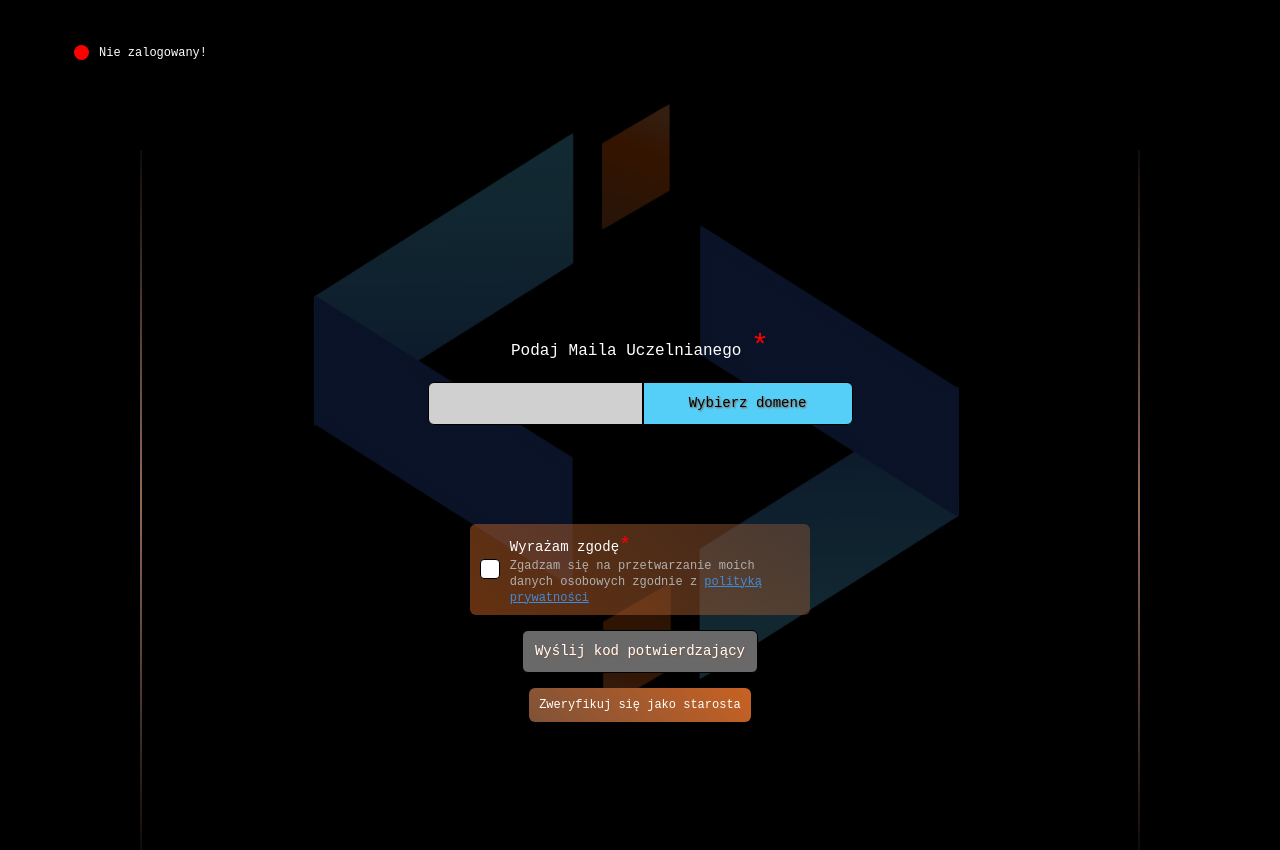
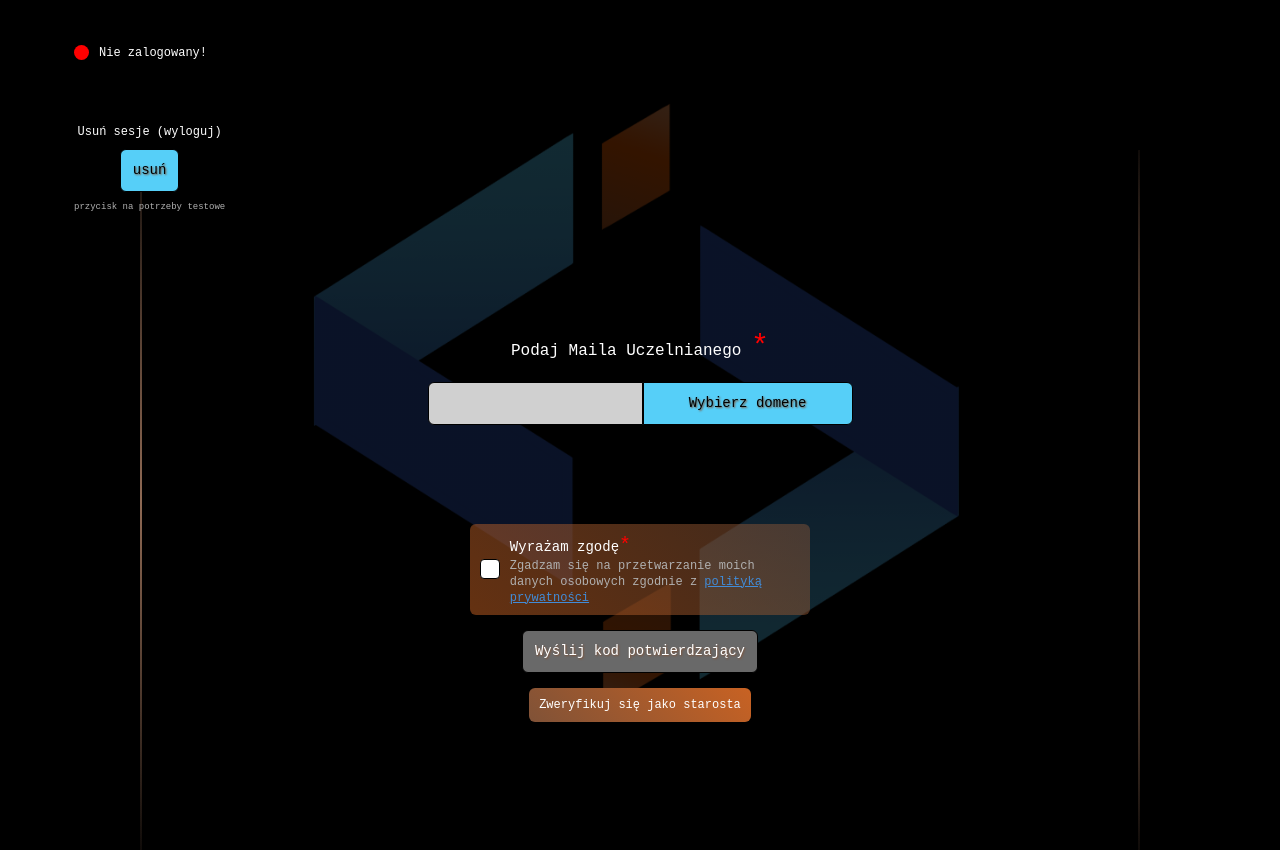
Before and after one commit to Thrykey/projektIRSS, a plain HTML site: page pages/Logowanie.html in a window 1280 px wide. Drawn offline with Linux system fonts and the light colour scheme; no server answers.

Commit message:
sekretariat change

```diff
--- a/pages/Logowanie.html
+++ b/pages/Logowanie.html
@@ -26,6 +26,11 @@
                 <div id="indicatorInfo" class="statusTooltip error">
                     <span>Sprawdzanie sesji...</span>
                 </div>
+            </div>
+            <div id="zmienSesje">
+                <span>Usuń sesje (wyloguj)</span>
+                <button id="zmienSesjeBtn">usuń</button>
+                <span>przycisk na potrzeby testowe</span>
             </div>
             <!-- <a href="https://skni.com.pl/#cases" blank="_blank" class="logoSKNI">
                 <img src="./assets/SKNILogo.png" alt="logo koła naukowego SKNI" class="logoSKNI"></img>
--- a/src/Logowanie.js
+++ b/src/Logowanie.js
@@ -156,6 +156,25 @@ if (urlIncludes('invite')) sessionStorage.setItem('invite', urlIncludes('invite'
 console.log(urlIncludes('invite'));
 
 // -------------- API calls
+
+// Funkcja na potrzeby testowe sekretariatu
+
+async function logout() {
+    const res = await fetch('/api/auth/logout', {
+        method: 'POST'
+    })
+
+    if (res.ok) {
+        console.log('Wylogowano pomyślnie')
+        sessionStorage.removeItem('loggedIn')
+        sessionStorage.removeItem('email')
+        window.location.reload()
+    } else {
+        console.error('Błąd podczas wylogowywania')
+    }
+}
+
+document.getElementById('zmienSesjeBtn').addEventListener('click', logout)
 
 async function checkIfLoggedIn() {
     const me = await getMe();
--- a/styles/Logowanie.css
+++ b/styles/Logowanie.css
@@ -4,6 +4,46 @@
 body {
     font-family: 'Courier New', Courier, monospace;
     overflow: hidden;
+}
+
+#zmienSesje {
+    position: absolute;
+    top: 15%;
+    left: 5%;
+    width: auto;
+    max-width: 200px;
+    color: white;
+    padding: 5px 10px;
+    border-radius: 6px;
+    font-size: 12px;
+    z-index: 11;
+    display: flex;
+    flex-direction: column;
+    align-items: center;
+    gap: 10px;
+
+    &>span:last-child {
+        font-size: 9px;
+        color: rgb(176, 176, 176);
+    }
+
+    &>button {
+        border-radius: 6px;
+        border: solid 1px black;
+        padding: 8px 12px;
+        font-size: 14px;
+        line-height: 25px;
+        background: #56CFF8;
+        transition: background .3s ease, border .3s ease, color .3s ease;
+        text-shadow: 1px 1px 2px #805237;
+        cursor: pointer;
+    }
+
+    &>button:hover {
+        background: #418CD9;
+        color: white;
+        cursor: pointer;
+    }
 }
 
 
```
